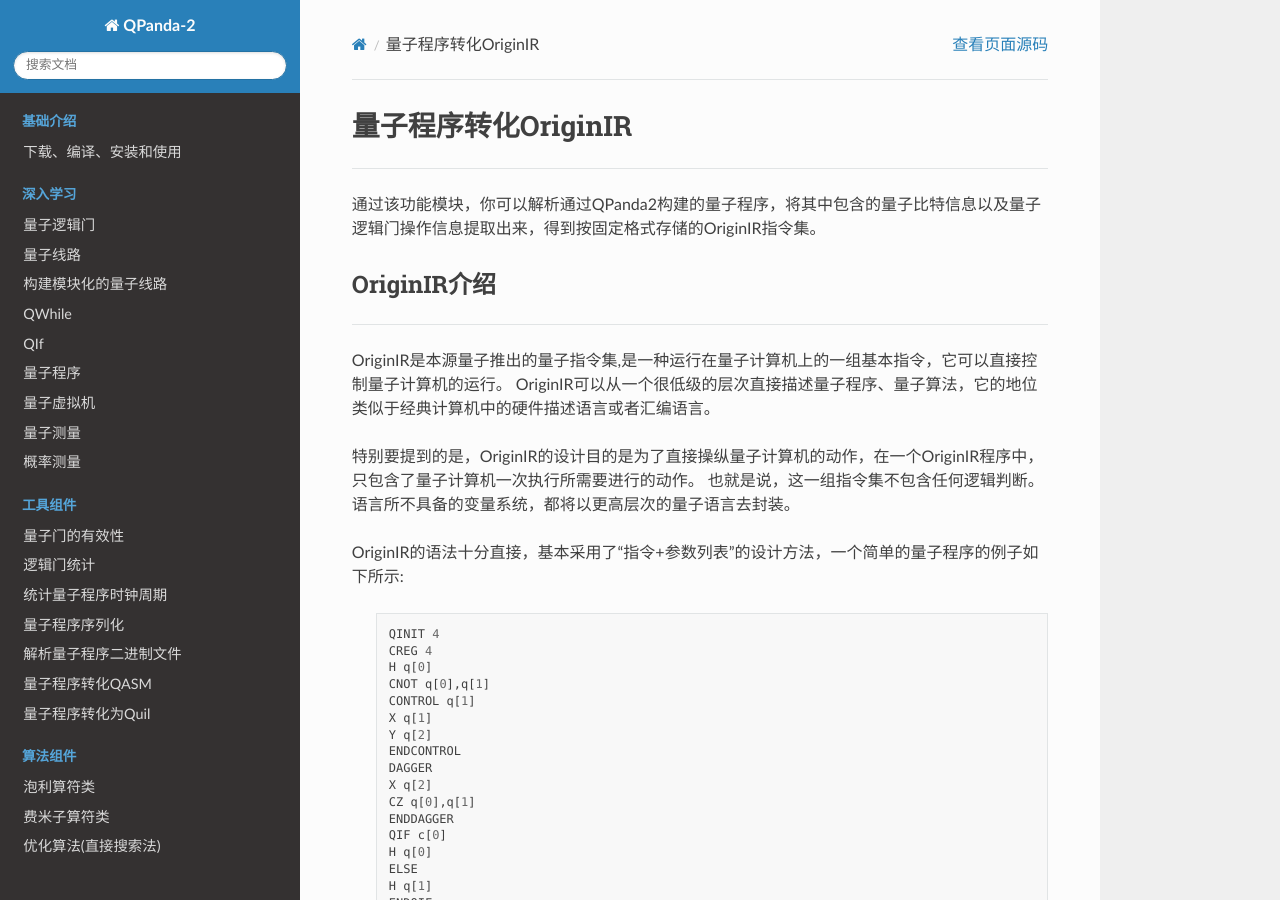
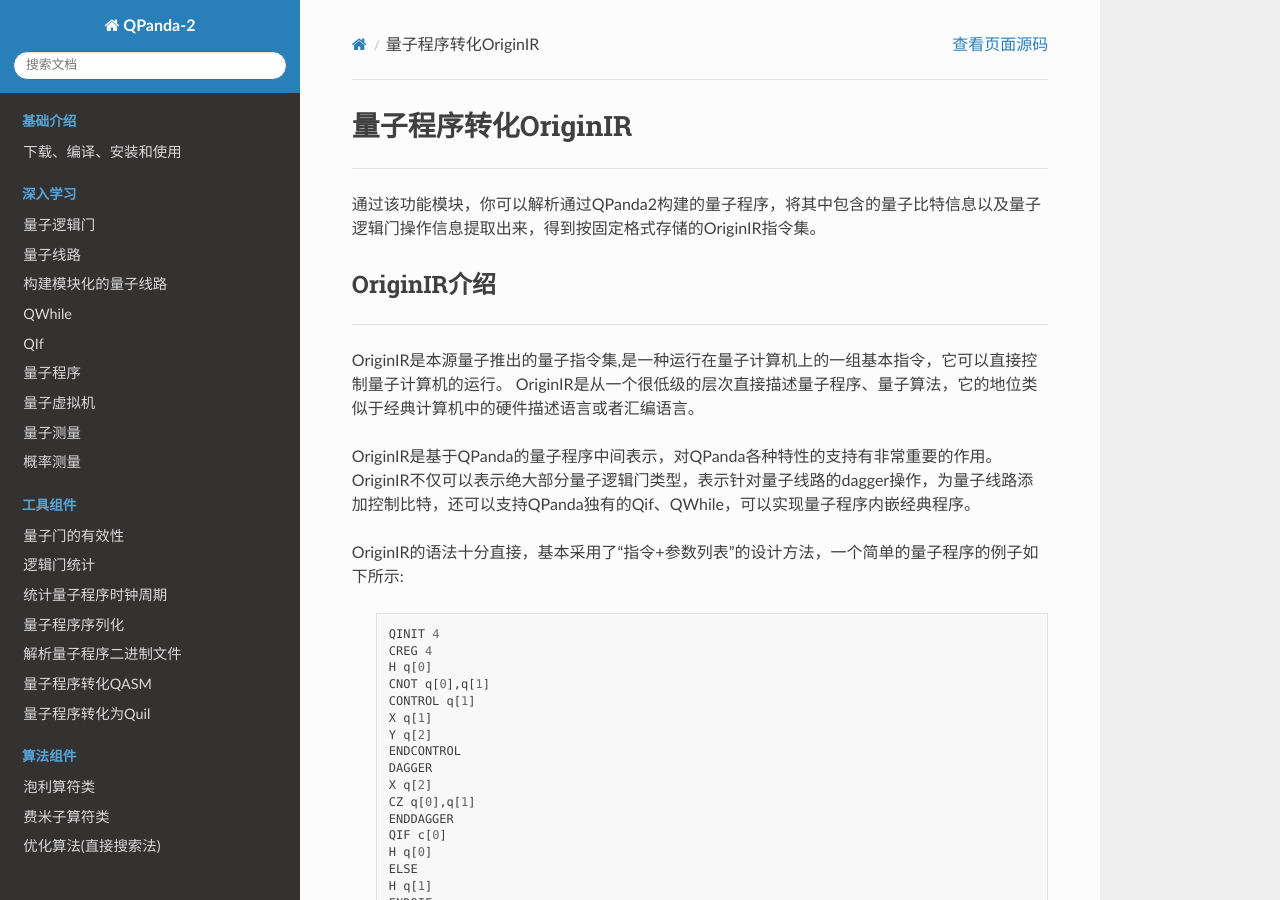
Before and after one commit to liye0005/QPanda-Toturial, a Sphinx documentation site: the page built from source/QProgToOriginIR.rst, in a window 1280 px wide and 900 px high. Built offline with Sphinx 7.4.7 and the Read the Docs theme 2.0.0, drawn with Linux system fonts in a browser that asks for light colours; pages that are not in the unit, such as notebooks, are missing from menus.

Commit message:
修改OrginIR介绍

```diff
--- a/source/QProgToOriginIR.rst
+++ b/source/QProgToOriginIR.rst
@@ -13,10 +13,9 @@
 ----
 
 OriginIR是本源量子推出的量子指令集,是一种运行在量子计算机上的一组基本指令，它可以直接控制量子计算机的运行。
-OriginIR可以从一个很低级的层次直接描述量子程序、量子算法，它的地位类似于经典计算机中的硬件描述语言或者汇编语言。
+OriginIR是从一个很低级的层次直接描述量子程序、量子算法，它的地位类似于经典计算机中的硬件描述语言或者汇编语言。
 
-特别要提到的是，OriginIR的设计目的是为了直接操纵量子计算机的动作，在一个OriginIR程序中，只包含了量子计算机一次执行所需要进行的动作。
-也就是说，这一组指令集不包含任何逻辑判断。语言所不具备的变量系统，都将以更高层次的量子语言去封装。
+OriginIR是基于QPanda的量子程序中间表示，对QPanda各种特性的支持有非常重要的作用。OriginIR不仅可以表示绝大部分量子逻辑门类型，表示针对量子线路的dagger操作，为量子线路添加控制比特，还可以支持QPanda独有的Qif、QWhile，可以实现量子程序内嵌经典程序。
 
 OriginIR的语法十分直接，基本采用了“指令+参数列表”的设计方法，一个简单的量子程序的例子如下所示:
 
```
